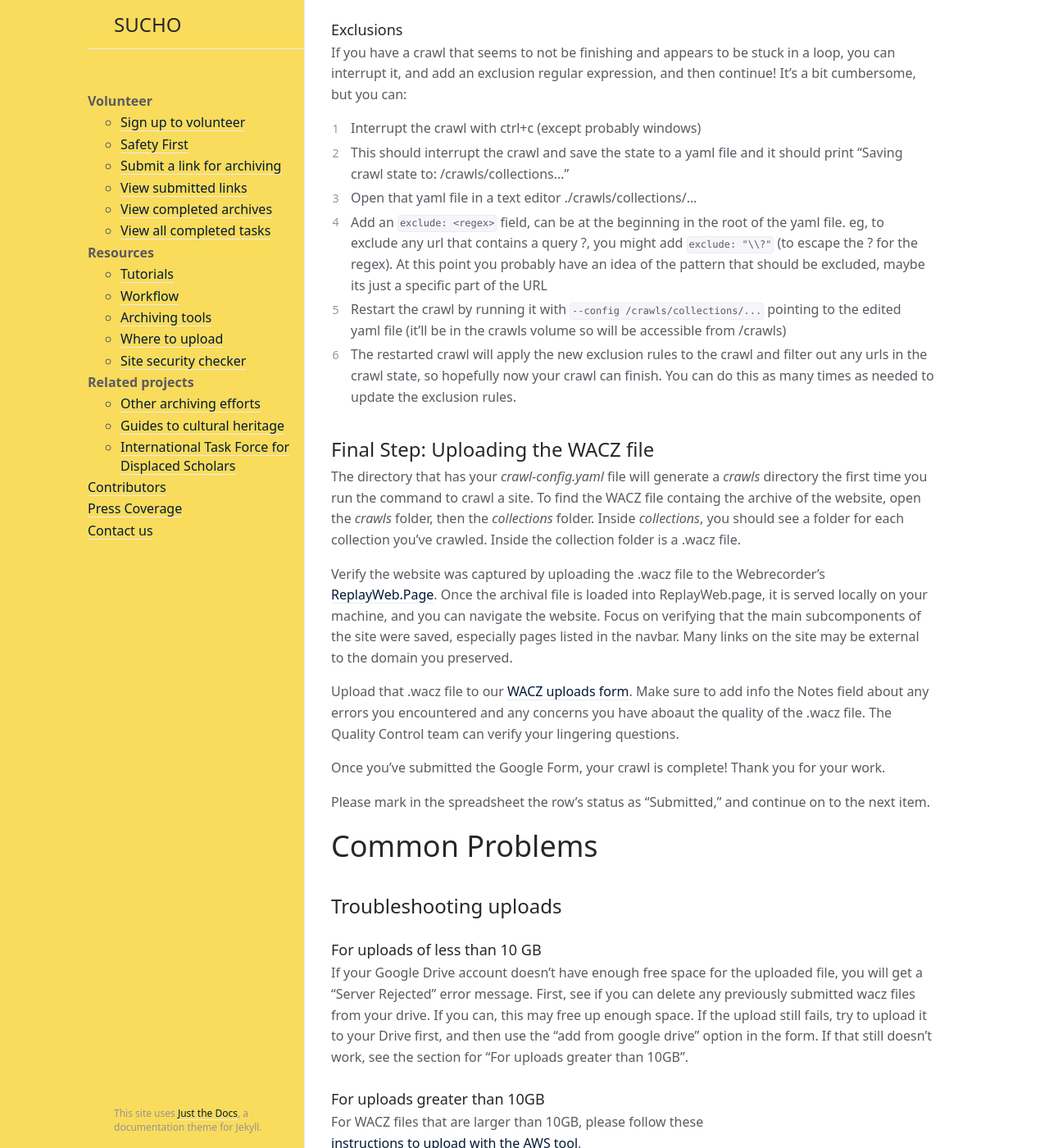
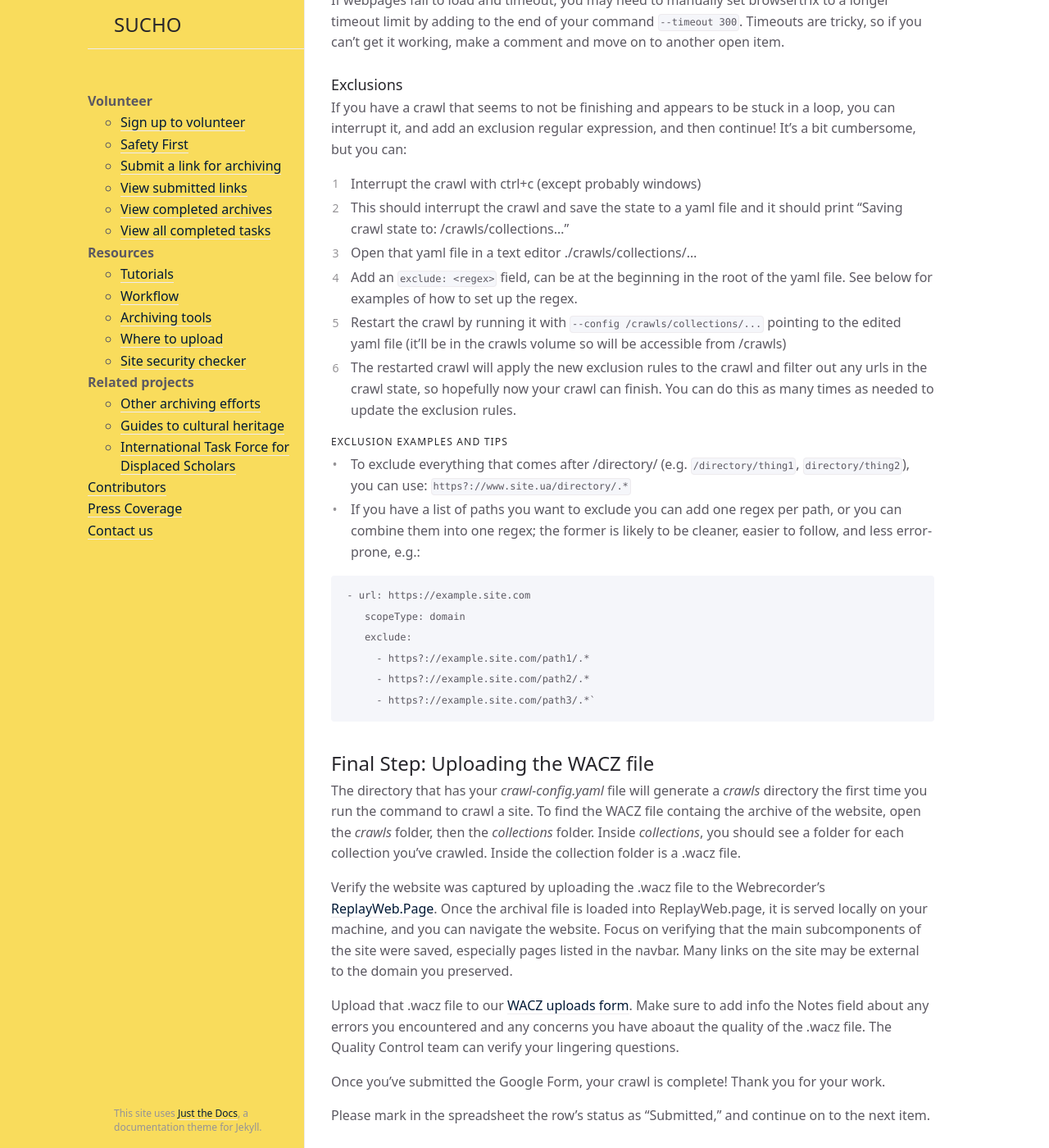
Before and after one commit to sucho-archiving/sucho-archiving.github.io, a Jekyll site: the page built from browsertrix.md, in a window 1280 px wide and 1400 px high, scrolled down 4648 px. Shown: the whole window at 82% size. Built offline with Jekyll 4.4.1, drawn with Linux system fonts in a browser that asks for light colours; some of the changed text lies outside the part shown.

Commit message:
Update browsertrix.md

````diff
--- a/browsertrix.md
+++ b/browsertrix.md
@@ -87,6 +87,8 @@
 * `collection:` this should be basically the URL that you scrape, but with hyphens instead of periods in the URL. So *http://archangel.kiev.ua* becomes `collection: archangel-kiev-ua`
 * `url:` this is just the base URL in the SUCHO spreadsheet for the URL you're scraping
 
+(**Tip:** If you're not sure if the site (and everything in it) uses http or https, you can write the URL with a question mark after the s, like so: `https?://www.examplesite.ua`)
+
 Save the YAML file as `crawl-config.yaml` somewhere easy to navigate to on your computer -- on a Mac, the Documents folder is a good one. You will need to be able to change your directory using the command line to where your *crawl-config.yaml* file is saved on your computer to run the Docker command from that directory when you crawl the site.
 
 For examples of `crawl-config.yaml` files used for the SUCHO project, see our separate Github repository, [browsertrix-yaml-examples](https://github.com/sucho-archiving/browsertrix-yaml-examples).
@@ -134,10 +136,24 @@
 1. Interrupt the crawl with ctrl+c (except probably windows)
 2. This should interrupt the crawl and save the state to a yaml file and it should print "Saving crawl state to: /crawls/collections..."
 3. Open that yaml file in a text editor ./crawls/collections/...
-4. Add an `exclude: <regex>` field, can be at the beginning in the root of the yaml file. eg, to exclude any url that contains a query ?, you might add `exclude: "\\?"` (to escape the ? for the regex). At this point you probably have an idea of the pattern that should be excluded, maybe its just a specific part of the URL
+4. Add an `exclude: <regex>` field, can be at the beginning in the root of the yaml file. See below for examples of how to set up the regex.
 5. Restart the crawl by running it with `--config /crawls/collections/...` pointing to the edited yaml file (it'll be in the crawls volume so will be accessible from /crawls)
 6. The restarted crawl will apply the new exclusion rules to the crawl and filter out any urls in the crawl state, so hopefully now your crawl can finish.
 You can do this as many times as needed to update the exclusion rules.
+
+#### Exclusion examples and tips
+
+* To exclude everything that comes after /directory/ (e.g. `/directory/thing1`, `directory/thing2`), you can use: `https?://www.site.ua/directory/.*`
+* If you have a list of paths you want to exclude you can add one regex per path, or you can combine them into one regex; the former is likely to be cleaner, easier to follow, and less error-prone, e.g.:
+
+```
+ - url: https://example.site.com
+    scopeType: domain
+    exclude:
+      - https?://example.site.com/path1/.*
+      - https?://example.site.com/path2/.*
+      - https?://example.site.com/path3/.*`
+```
 
 ## Final Step: Uploading the WACZ file
 The directory that has your *crawl-config.yaml* file will generate a *crawls* directory the first time you run the command to crawl a site. To find the WACZ file containg the archive of the website, open the  *crawls* folder, then the *collections* folder. Inside *collections*, you should see a folder for each collection you've crawled. Inside the collection folder is a .wacz file.
````
